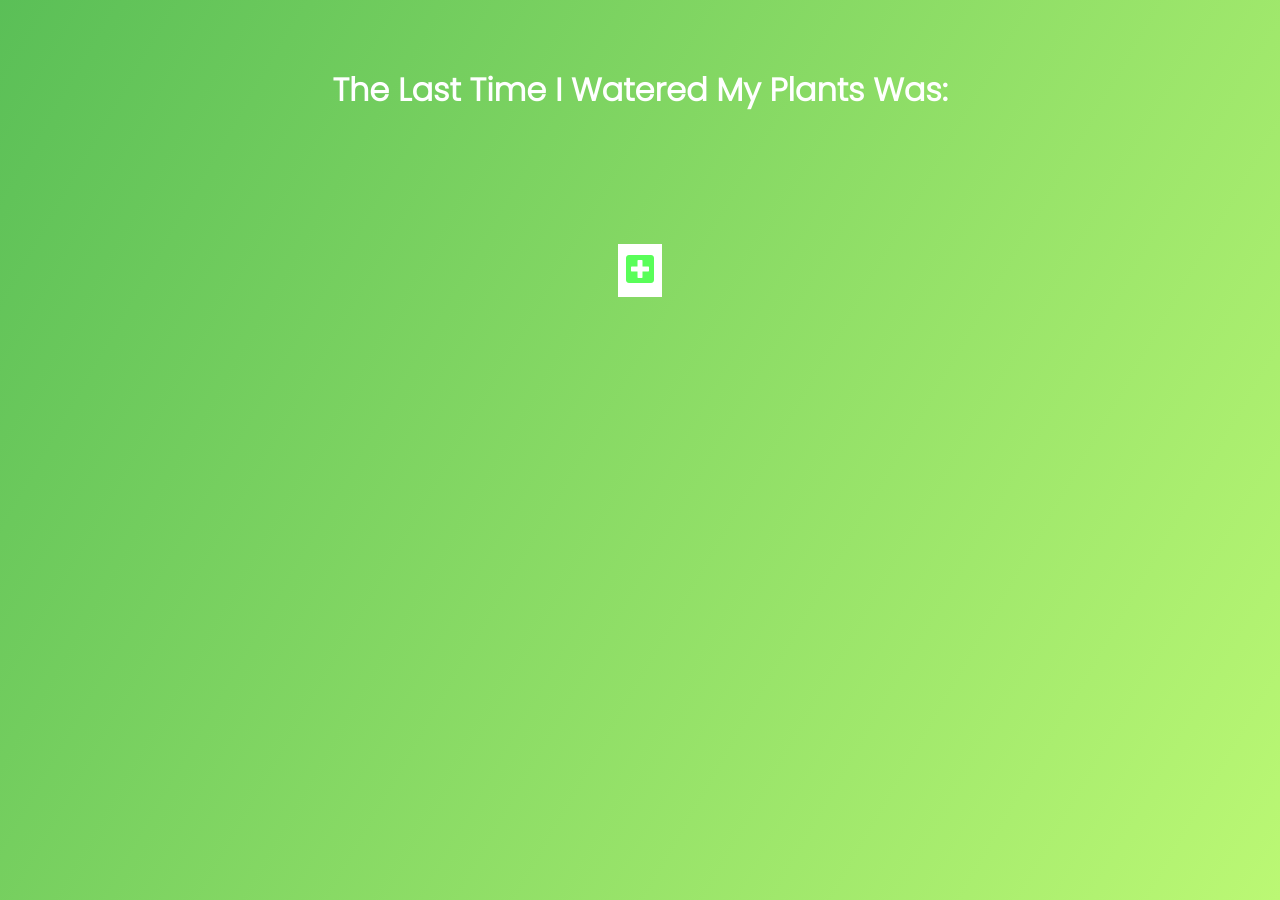
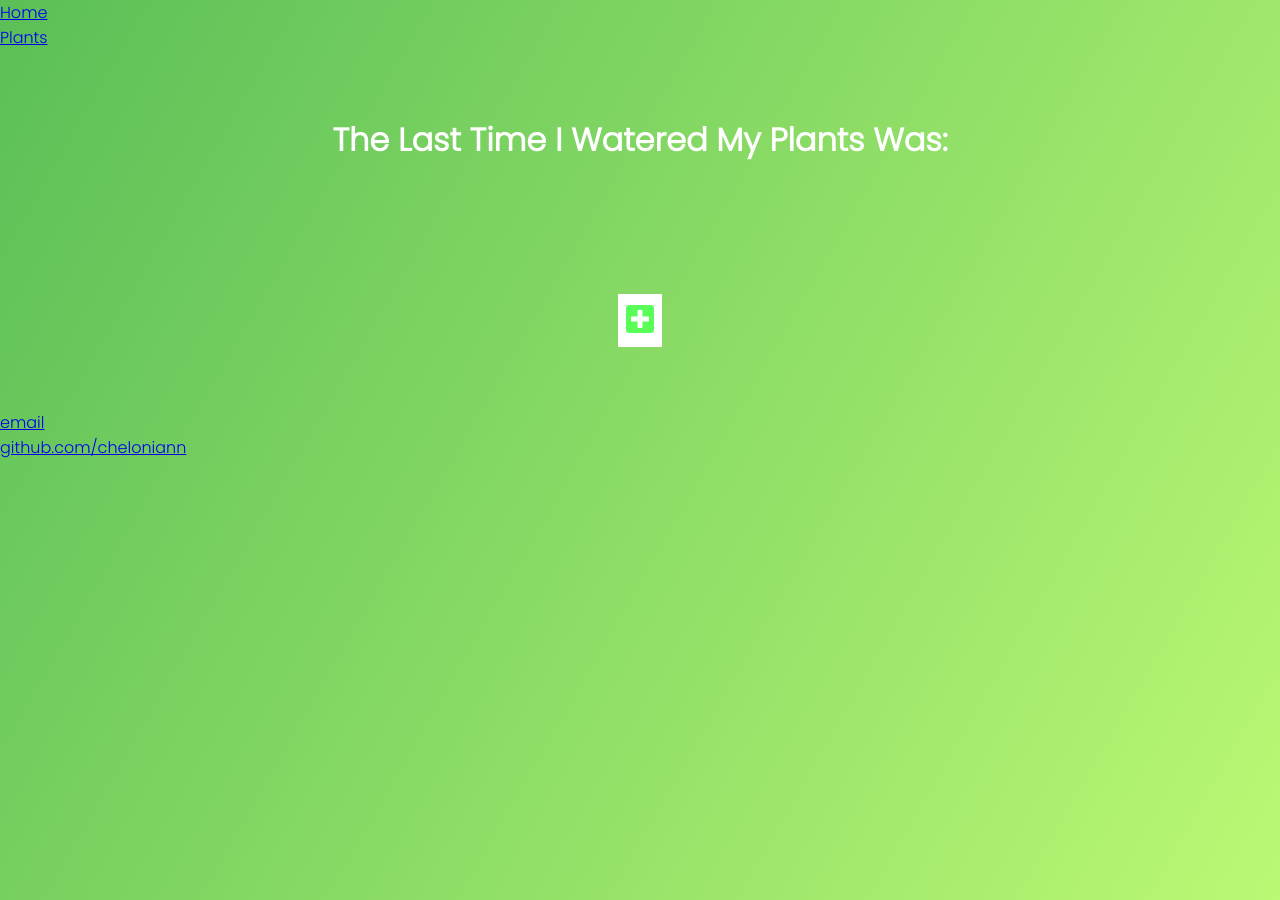
Before and after one commit to cheloniann/cheloniann.github.io, a Jekyll site: the page built from index.html, in a window 1280 px wide. Built offline with Jekyll 4.4.1, drawn with Linux system fonts in a browser that asks for light colours; nearby versions of some CDN libraries.

Commit message:
use prep

```diff
--- a/_layouts/default.html
+++ b/_layouts/default.html
@@ -6,8 +6,24 @@
     <link href="https://fonts.googleapis.com/css2?family=Poppins:wght@300&display=swap" rel="stylesheet">
     <link rel="stylesheet" href="https://cdnjs.cloudflare.com/ajax/libs/font-awesome/5.12.1/css/all.min.css" integrity="sha512-9BwLAVqqt6oFdXohPLuNHxhx36BVj5uGSGmizkmGkgl3uMSgNalKc/smum+GJU/TTP0jy0+ruwC3xNAk3F759A==" crossorigin="anonymous" referrerpolicy="no-referrer" />
     <link rel="stylesheet" href="./style.css">
-    <title>Matthew Warren</title>
+    <title>{{ page.title }}</title>
   </head>
   <body>
+    <nav>
+      <ul>
+          <li><a href="/">Home</a></li>
+          <li><a href="/plants">Plants</a></li>
+      </ul>
+    </nav>
+    <div class="container">
 
+			{{ content }}
+
+		</div><!-- /.container -->
+    <footer>
+      <ul>
+          <li><a href="mailto:mwarren@my.ccsu.edu">email</a></li>
+          <li><a href="https://github.com/cheloniann">github.com/cheloniann</a></li>
+    </ul>
+    </footer>
   </body>
--- a/index.html
+++ b/index.html
@@ -1,14 +1,7 @@
-<!DOCTYPE html>
-<html lang="en">
-<head>
-    <meta charset="UTF-8">
-    <meta name="viewport" content="width=device-width, initial-scale=1.0">
-    <link href="https://fonts.googleapis.com/css2?family=Poppins:wght@300&display=swap" rel="stylesheet">
-    <link rel="stylesheet" href="https://cdnjs.cloudflare.com/ajax/libs/font-awesome/5.12.1/css/all.min.css" integrity="sha512-9BwLAVqqt6oFdXohPLuNHxhx36BVj5uGSGmizkmGkgl3uMSgNalKc/smum+GJU/TTP0jy0+ruwC3xNAk3F759A==" crossorigin="anonymous" referrerpolicy="no-referrer" />
-    <link rel="stylesheet" href="./style.css">
-    <title>Water Plants</title>
-</head>
-<body>
+---
+layout: default
+title: Matthew Warren
+---
 <header>
     <h1> The Last Time I Watered My Plants Was:</h1>
 </header>
@@ -21,5 +14,4 @@
     <ul class="date-list"></ul>
 </div>
 <script src="app.js"></script>
-</body>
 </html>
```
Lines whose indentation alone changed are shown as unchanged.
